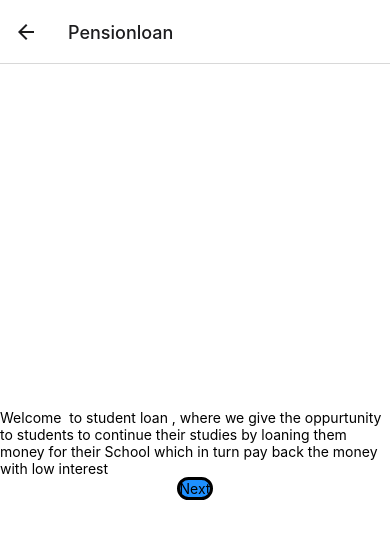
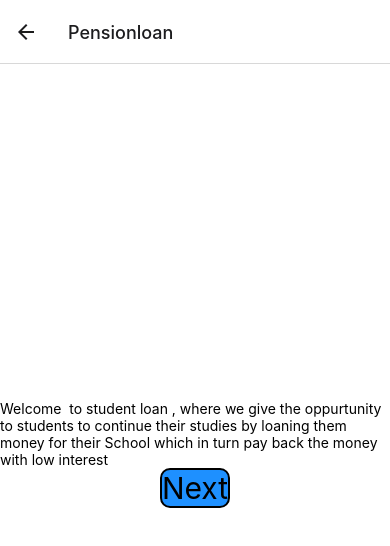
Before and after one commit to kencal20/Demo, a React Native app: screen /Pensionloan in a window 390 px wide. Shown: the top 546 px of the page. Built offline with nearby package versions, Linux system fonts and the light colour scheme.

Commit message:
next button update

```diff
--- a/src/Pensionloan.js
+++ b/src/Pensionloan.js
@@ -13,8 +13,8 @@ const Pensionloan = ({ navigation }) => {
                 onPress={() => {
                     navigation.navigate('Bank')
                 }}
-                style={styles.button} >
-                <Text>
+              >
+                <Text  style={styles.button} >
                     Next
                 </Text>
             </TouchableOpacity>
@@ -33,8 +33,8 @@ const styles = StyleSheet.create({
     },
     button: {
         backgroundColor: 'dodgerblue',
-        borderRadius: 20,
-        borderWidth: 3,
-        fontSize: 40
+        borderRadius: 10,
+        borderWidth: 2,
+        fontSize: 30
     }
 })
--- a/src/Studentloan.js
+++ b/src/Studentloan.js
@@ -13,8 +13,8 @@ const Studentloan = ({ navigation }) => {
                 onPress={() => {
                     navigation.navigate('Bank')
                 }}
-                style={styles.button} >
-                <Text>
+            >
+                <Text style={styles.button}>
                     Next
                 </Text>
             </TouchableOpacity>
@@ -34,8 +34,8 @@ const styles = StyleSheet.create({
     },
     button: {
         backgroundColor: 'dodgerblue',
-        borderRadius: 20,
-        borderWidth: 3,
-        fontSize: 40
+        borderRadius: 10,
+        borderWidth: 2,
+        fontSize: 30
     }
 })
--- a/src/Workersloan.js
+++ b/src/Workersloan.js
@@ -13,8 +13,8 @@ const Workersloan = ({ navigation }) => {
                 onPress={() => {
                     navigation.navigate('Bank')
                 }}
-                style={styles.button} >
-                <Text>
+               >
+                <Text  style={styles.button}>
                     Next
                 </Text>
             </TouchableOpacity>
@@ -33,8 +33,8 @@ const styles = StyleSheet.create({
     },
     button: {
         backgroundColor: 'dodgerblue',
-        borderRadius: 20,
-        borderWidth: 3,
-        fontSize: 40
+        borderRadius: 10,
+        borderWidth: 2,
+        fontSize: 30
     }
 })
```
